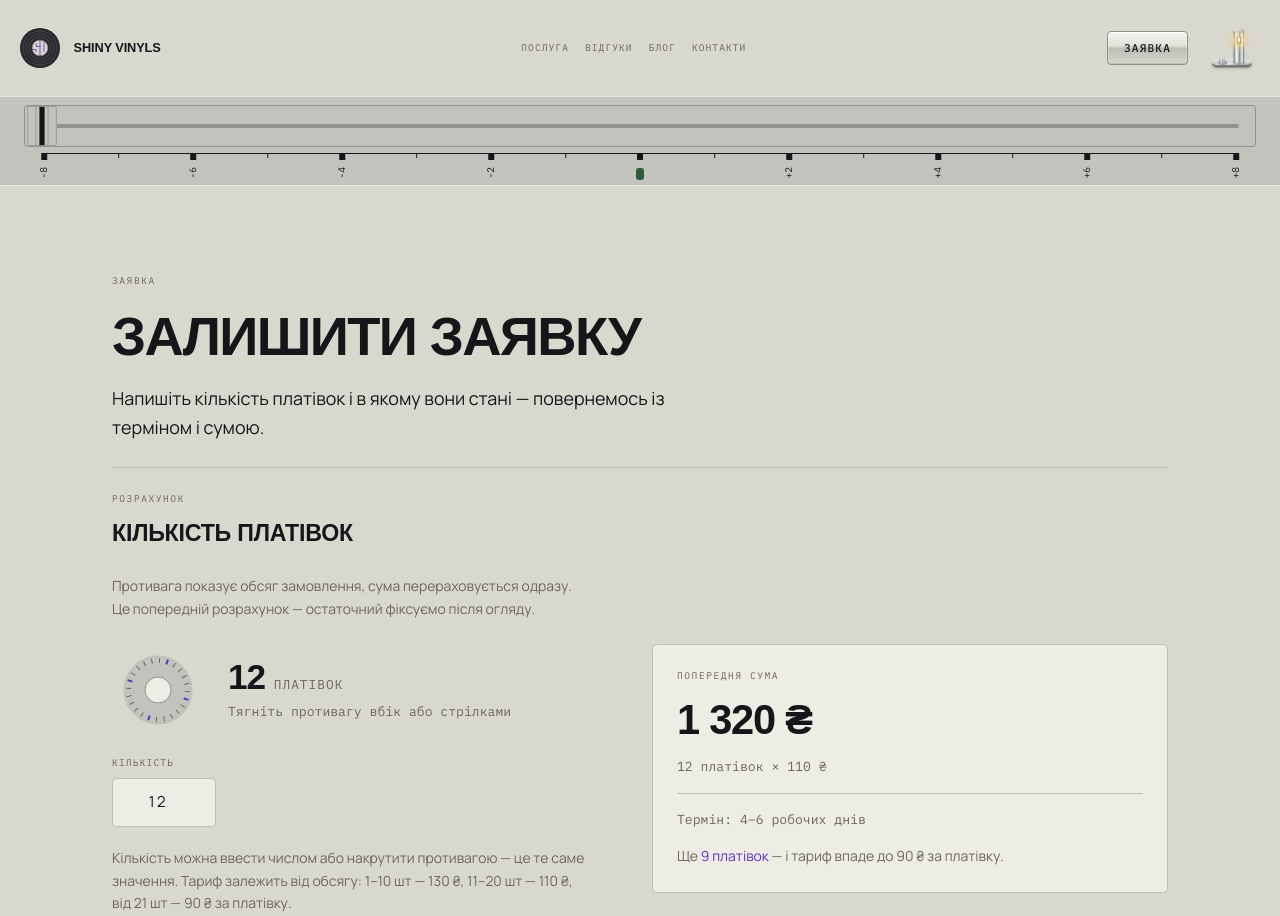
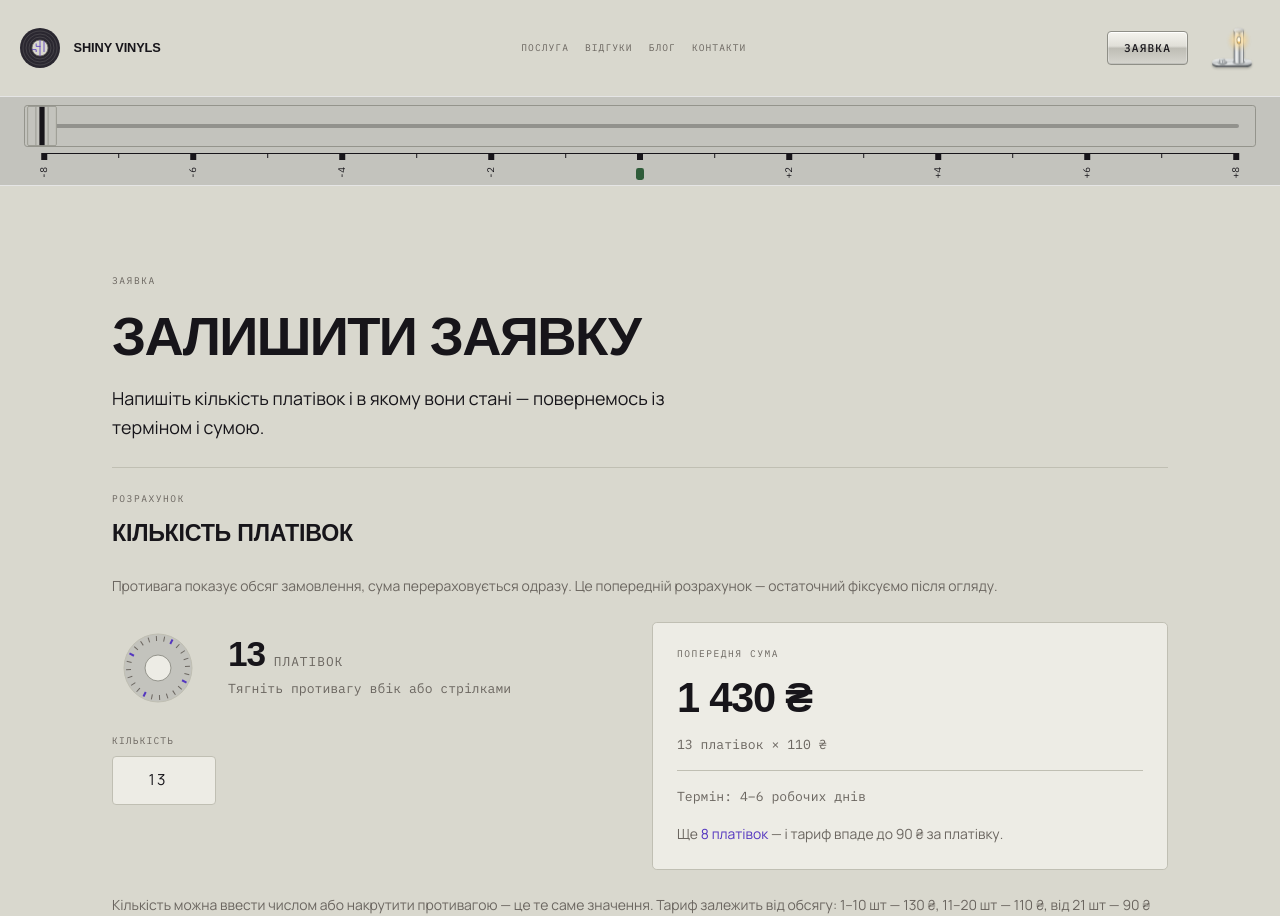
Before and after one commit to TolikSyedin/shiny-vinyls, a Next.js app: page /request in a window 1280 px wide. Shown: the top 916 px of the page. Built offline with nearby package versions, Linux system fonts and the light colour scheme; a web font is replaced by a local one.

Commit message:
Fix note width, change default value

```diff
--- a/components/calculator/vinyl-calculator.tsx
+++ b/components/calculator/vinyl-calculator.tsx
@@ -8,7 +8,7 @@ import { CounterweightKnob } from './counterweight-knob'
 import { QuantityInput } from './quantity-input'
 import { PricePanel } from './price-panel'
 
-const DEFAULT_QUANTITY = 12
+const DEFAULT_QUANTITY = 13
 
 // Owns the quantity and hands it to all three parts. Purely a price beacon:
 // the real numbers are entered by hand in the request form, so nothing here is
@@ -25,7 +25,7 @@ export function VinylCalculator({
       <div className="grid gap-[1.5rem]">
         <SectionHeading eyebrow="Розрахунок">Кількість платівок</SectionHeading>
 
-        <Note>
+        <Note className="max-w-none">
           Противага показує обсяг замовлення, сума перераховується одразу. Це
           попередній розрахунок — остаточний фіксуємо після огляду.
         </Note>
@@ -38,22 +38,22 @@ export function VinylCalculator({
             />
 
             <QuantityInput quantity={quantity} onQuantityChange={setQuantity} />
-
-            <Note>
-              Кількість можна ввести числом або накрутити противагою — це те
-              саме значення. Тариф залежить від обсягу:{' '}
-              {priceTierRanges()
-                .map(
-                  ({ rangeLabel, pricePerVinyl }) =>
-                    `${rangeLabel} — ${pricePerVinyl} ₴`,
-                )
-                .join(', ')}{' '}
-              за платівку.
-            </Note>
           </div>
 
           <PricePanel quantity={quantity} />
         </div>
+
+        <Note className="max-w-none">
+          Кількість можна ввести числом або накрутити противагою — це те саме
+          значення. Тариф залежить від обсягу:{' '}
+          {priceTierRanges()
+            .map(
+              ({ rangeLabel, pricePerVinyl }) =>
+                `${rangeLabel} — ${pricePerVinyl} ₴`,
+            )
+            .join(', ')}{' '}
+          за платівку.
+        </Note>
       </div>
     </Section>
   )
```
